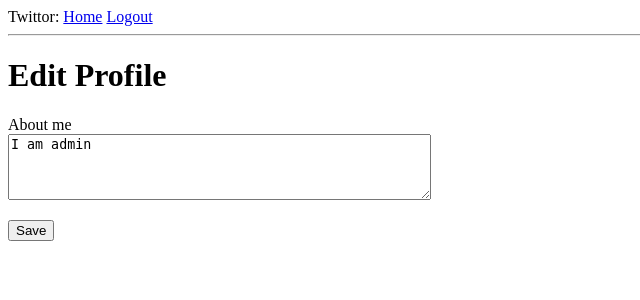
After one commit to xiaopeng163/twittor, a Flask app: page /edit_profile in a window 1280 px wide. The commit adds this page. Shown: the top 300 px of the page, without its empty margins (0-640 px from the left). Run offline with Flask 2, Linux system fonts and the light colour scheme; a user stored in the database is signed in.

Commit message:
version 0.6
Signed-off-by: Peng Xiao <xiaoquwl@gmail.com>

```diff
--- a/twittor/__init__.py
+++ b/twittor/__init__.py
@@ -10,7 +10,7 @@ migrate = Migrate()
 login_manager = LoginManager()
 login_manager.login_view = 'login'
 
-from twittor.route import index, login, logout, register, user, page_not_found
+from twittor.route import index, login, logout, register, user, page_not_found, edit_profile
 
 
 def create_app():
@@ -25,5 +25,6 @@ def create_app():
     app.add_url_rule('/logout', 'logout', logout)
     app.add_url_rule('/register', 'register', register, methods=['GET', 'POST'])
     app.add_url_rule('/<username>', 'profile', user)
+    app.add_url_rule('/edit_profile', 'edit_profile', edit_profile, methods=['GET', 'POST'])
     app.register_error_handler(404, page_not_found)
     return app
--- a/twittor/forms.py
+++ b/twittor/forms.py
@@ -1,6 +1,8 @@
 from flask_wtf import FlaskForm
-from wtforms import StringField, PasswordField, BooleanField, SubmitField
-from wtforms.validators import DataRequired, Email, EqualTo, ValidationError
+from wtforms import StringField, PasswordField, BooleanField, SubmitField, \
+    TextAreaField
+from wtforms.validators import DataRequired, Email, EqualTo, ValidationError, \
+    Length
 
 from twittor.models import User
 
@@ -31,3 +33,8 @@ class RegisterForm(FlaskForm):
         user = User.query.filter_by(email=email.data).first()
         if user is not None:
             raise ValidationError('please use different email address')
+
+
+class EditProfileForm(FlaskForm):
+    about_me = TextAreaField('About me', validators=[Length(min=0, max=120)])
+    submit = SubmitField('Save')
--- a/twittor/route.py
+++ b/twittor/route.py
@@ -1,6 +1,6 @@
 from flask import render_template, redirect, url_for, request, abort
 from flask_login import login_user, current_user, logout_user, login_required
-from twittor.forms import LoginForm, RegisterForm
+from twittor.forms import LoginForm, RegisterForm, EditProfileForm
 from twittor.models import User, Tweet, load_user
 from twittor import db
 
@@ -76,3 +76,15 @@ def user(username):
 
 def page_not_found(e):
     return render_template('404.html'), 404
+
+
+@login_required
+def edit_profile():
+    form = EditProfileForm()
+    if request.method == 'GET':
+        form.about_me.data = current_user.about_me
+    if form.validate_on_submit():
+        current_user.about_me = form.about_me.data
+        db.session.commit()
+        return redirect(url_for('profile', username=current_user.username))
+    return render_template('edit_profile.html', form=form)
--- /dev/null
+++ b/twittor/templates/edit_profile.html
@@ -0,0 +1,16 @@
+{% extends "base.html" %}
+
+{% block content %}
+    <h1>Edit Profile</h1>
+    <form action="" method="post">
+        {{ form.hidden_tag() }}
+        <p>
+            {{ form.about_me.label }}<br>
+            {{ form.about_me(cols=50, rows=4) }}<br>
+            {% for error in form.about_me.errors %}
+            <span style="color: red;">[{{ error }}]</span>
+            {% endfor %}
+        </p>
+        <p>{{ form.submit() }}</p>
+    </form>
+{% endblock %}
--- a/twittor/templates/user.html
+++ b/twittor/templates/user.html
@@ -14,6 +14,9 @@
             {% if user.create_time %}
             <p>Joined: {{ user.create_time }}</p>
             {% endif %}
+            {% if user==current_user %}
+            <p><a href="{{ url_for('edit_profile') }}">Edit your profile</a></p>
+            {% endif %}
         </td>
     </tr>
 </table>
```
Also changed, not shown: twittor/twittor.db.
